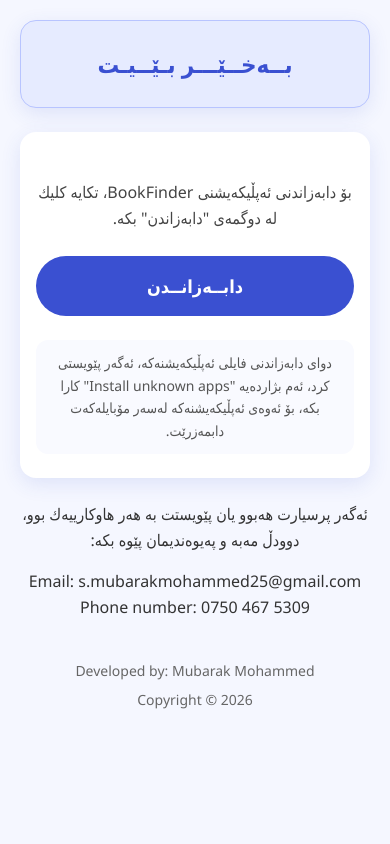
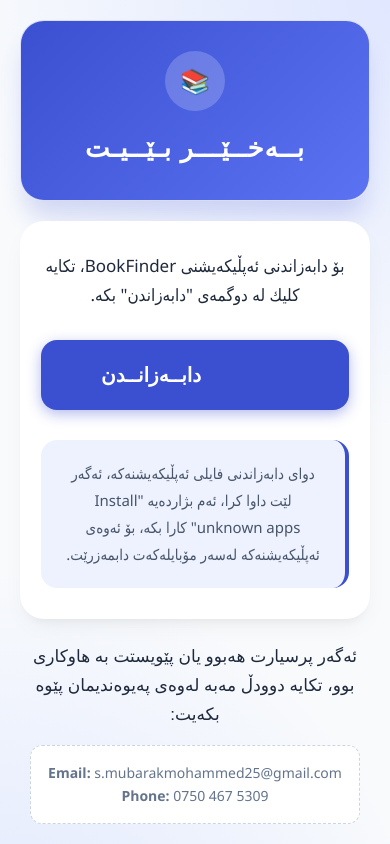
Before and after one commit to meem-platform/bookfinder, a plain HTML site: page index.html in a window 390 px wide. Shown: the top 844 px of the page. Drawn offline with Linux system fonts and the light colour scheme; a web font is replaced by a local one.

Commit message:
Add download page
Refactor styles and layout for improved design and responsiveness.

```diff
--- a/index.html
+++ b/index.html
@@ -6,6 +6,16 @@
   <title>BookFinder – Academic Book Finder</title>
   <link href="https://fonts.googleapis.com/css2?family=Unikurd+Jino&display=swap" rel="stylesheet">
   <style>
+    :root {
+      --primary-color: #3A50D1;
+      --primary-hover: #2a3db5;
+      --bg-color: #f8fafc;
+      --card-bg: #ffffff;
+      --text-main: #1e293b;
+      --text-muted: #64748b;
+      --accent-soft: #eef2ff;
+    }
+
     * {
       margin: 0;
       padding: 0;
@@ -13,33 +23,44 @@
     }
 
     body {
-      font-family: 'Segoe UI', Tahoma, sans-serif;
-      background: #f5f7ff;
-      color: #333;
+      font-family: 'Segoe UI', Roboto, Helvetica, Arial, sans-serif;
+      background-color: var(--bg-color);
+      background-image: radial-gradient(circle at top right, #e0e7ff 0%, transparent 40%),
+                        radial-gradient(circle at bottom left, #e0e7ff 0%, transparent 40%);
+      color: var(--text-main);
+      line-height: 1.7;
+      min-height: 100vh;
+      display: flex;
+      align-items: center;
+      justify-content: center;
       padding: 20px;
-      line-height: 1.6;
     }
 
     .container {
-      max-width: 600px;
+      width: 100%;
+      max-width: 550px;
       margin: 0 auto;
     }
 
     .card {
-      background: white;
-      border-radius: 16px;
-      box-shadow: 0 6px 20px rgba(58, 80, 209, 0.12);
-      padding: 32px 24px;
+      background: var(--card-bg);
+      border-radius: 24px;
+      box-shadow: 0 10px 25px -5px rgba(0, 0, 0, 0.05), 0 8px 10px -6px rgba(0, 0, 0, 0.05);
+      padding: 40px 30px;
       margin-bottom: 24px;
+      border: 1px solid rgba(255, 255, 255, 0.8);
     }
 
-    /* Updated welcome card — clearly visible soft blue */
+    /* Welcome Card Styling */
     .welcome-card {
-      background: #e6ebff; /* More noticeable than previous */
-      border: 1px solid #b8c4ff;
+      background: linear-gradient(135deg, #3A50D1 0%, #5b72f2 100%);
+      color: white;
+      text-align: center;
+      padding: 30px;
+      margin-bottom: 20px;
+      box-shadow: 0 20px 25px -5px rgba(58, 80, 209, 0.2);
     }
 
-    /* Kurdish text styles */
     .kurdish-text {
       font-family: 'Unikurd Jino', 'Segoe UI', Tahoma, sans-serif;
       direction: rtl;
@@ -48,148 +69,167 @@
     }
 
     .welcome-card h1 {
-      font-family: 'Unikurd Jino', 'Segoe UI', Tahoma, sans-serif;
-      font-size: 28px;
-      color: #3A50D1;
-      direction: rtl;
-      text-align: center;
-      unicode-bidi: embed;
+      font-family: 'Unikurd Jino', sans-serif;
+      font-size: 32px;
+      margin: 0;
+      letter-spacing: 1px;
+    }
+
+    /* Icon Placeholder - Simple CSS Book Icon */
+    .icon-circle {
+      width: 60px;
+      height: 60px;
+      background: rgba(255, 255, 255, 0.2);
+      border-radius: 50%;
+      margin: 0 auto 15px;
+      display: flex;
+      align-items: center;
+      justify-content: center;
+      font-size: 24px;
     }
 
     .instruction {
-      font-size: 18px;
-      margin: 24px 0;
-      color: #444;
+      font-size: 19px;
+      font-weight: 500;
+      margin-bottom: 30px;
+      color: var(--text-main);
     }
 
     .button-container {
       display: flex;
       justify-content: center;
-      margin: 24px 0;
+      margin-bottom: 30px;
     }
 
     .download-btn {
       display: inline-block;
-      padding: 16px 64px;
-      background: #3A50D1;
+      padding: 18px 60px;
+      background: var(--primary-color);
       color: white;
       text-decoration: none;
-      border-radius: 50px;
-      font-size: 20px;
+      border-radius: 16px;
+      font-size: 22px;
       font-weight: bold;
-      font-family: 'Unikurd Jino', 'Segoe UI', Tahoma, sans-serif;
-      transition: background 0.3s ease;
-      text-align: center;
+      font-family: 'Unikurd Jino', sans-serif;
+      transition: all 0.3s cubic-bezier(0.4, 0, 0.2, 1);
+      box-shadow: 0 4px 14px 0 rgba(58, 80, 209, 0.39);
     }
 
     .download-btn:hover {
-      background: #2a3db5;
+      background: var(--primary-hover);
+      transform: translateY(-2px);
+      box-shadow: 0 6px 20px rgba(58, 80, 209, 0.45);
+    }
+
+    .download-btn:active {
+      transform: translateY(0);
     }
 
     .note {
-      background: #f9faff;
-      padding: 16px;
-      border-radius: 12px;
-      margin-top: 24px;
+      background: var(--accent-soft);
+      padding: 20px;
+      border-radius: 16px;
       font-size: 15px;
-      color: #555;
+      color: #475569;
+      border-right: 4px solid var(--primary-color);
+      line-height: 1.8;
+    }
+
+    /* Contact Section */
+    .contact-wrapper {
+      padding: 0 10px;
+    }
+
+    .contact-instruction {
+      font-family: 'Unikurd Jino', sans-serif;
       direction: rtl;
       text-align: center;
-      unicode-bidi: embed;
+      font-size: 17px;
+      margin-bottom: 15px;
+      color: var(--text-main);
     }
 
     .contact-section {
       text-align: center;
-      direction: ltr;
-      unicode-bidi: embed;
-      margin-top: 16px;
+      background: white;
+      padding: 15px;
+      border-radius: 12px;
+      border: 1px dashed #cbd5e1;
     }
 
-    .contact-instruction {
-      font-family: 'Unikurd Jino', 'Segoe UI', Tahoma, sans-serif;
-      direction: rtl;
-      text-align: center;
-      unicode-bidi: embed;
-      font-size: 18px;
-      margin-bottom: 12px;
-      color: #333;
+    .contact-section p {
+      font-size: 14px;
+      color: var(--text-muted);
+      margin: 0;
     }
 
+    /* Footer */
     .footer {
-      margin-top: 48px; /* 3–4 lines of space above "Developed by" */
-      font-size: 14px;
-      color: #666;
+      margin-top: 60px;
+      padding-bottom: 20px;
+      font-size: 13px;
+      color: var(--text-muted);
       text-align: center;
-      direction: ltr;
-      unicode-bidi: embed;
-      line-height: 1.6;
+      border-top: 1px solid #e2e8f0;
+      padding-top: 20px;
     }
 
     .footer p {
-      margin: 6px 0;
+      margin: 4px 0;
+      text-transform: uppercase;
+      letter-spacing: 0.5px;
     }
 
+    /* Mobile Adjustments */
     @media (max-width: 480px) {
       .card {
-        padding: 24px 16px;
+        padding: 30px 20px;
       }
 
       .welcome-card h1 {
-        font-size: 24px;
+        font-size: 26px;
       }
 
-      .instruction,
-      .contact-instruction {
-        font-size: 16px;
+      .instruction {
+        font-size: 17px;
       }
 
       .download-btn {
         width: 100%;
-        padding: 16px;
-        font-size: 18px;
-        border-radius: 50px;
-      }
-
-      .note {
-        font-size: 14px;
-        padding: 12px;
-      }
-
-      .footer {
-        margin-top: 40px;
+        font-size: 20px;
       }
     }
   </style>
 </head>
 <body>
   <div class="container">
-    <!-- Welcome Card -->
     <div class="card welcome-card">
+      <div class="icon-circle">📚</div>
       <h1 class="kurdish-text">بــەخــێـــر بـێــیـت</h1>
     </div>
 
-    <!-- Main Content Card -->
     <div class="card">
       <div class="kurdish-text instruction">بۆ دابەزاندنی ئەپڵیکەیشنی BookFinder، تکایە کلیك لە دوگمەی "دابەزاندن" بکە.</div>
 
       <div class="button-container">
-        <a href="https://drive.google.com/uc?export=download&id=1JHEg6MDppQQu-_w1m-QWjLCLMgp0rHyI" class="download-btn">دابــەزانــدن</a>
+        <a href="https://drive.google.com/file/d/1EWmers5G-_2zqjSGnS9Ipf8DyFdS09b_/view?usp=sharing" class="download-btn">دابــەزانــدن</a>
       </div>
 
       <div class="kurdish-text note">
-        دوای دابەزاندنی فایلی ئەپڵیکەیشنەکە، ئەگەر پێویستی کرد، ئەم بژاردەیە "Install unknown apps" کارا بکە، بۆ ئەوەی ئەپڵیکەیشنەکە لەسەر مۆبایلەکەت دابمەزرێت.
+        دوای دابەزاندنی فایلی ئەپڵیکەیشنەکە، ئەگەر لێت داوا کرا، ئەم بژاردەیە "Install unknown apps" کارا بکە، بۆ ئەوەی ئەپڵیکەیشنەکە لەسەر مۆبایلەکەت دابمەزرێت.
       </div>
     </div>
 
-    <!-- Contact section: Kurdish instruction + contact details together -->
-    <div class="contact-instruction">
-      ئەگەر پرسیارت هەبوو یان پێویستت بە هەر هاوکارییەك بوو، دوودڵ مەبە و پەیوەندیمان پێوە بکە:
-    </div>
-    <div class="contact-section">
-      <p>Email: s.mubarakmohammed25@gmail.com<br>Phone number: 0750 467 5309</p>
+    <div class="contact-wrapper">
+        <div class="contact-instruction">
+          ئەگەر پرسیارت هەبوو یان پێویستت بە هاوکاری بوو، تکایە دوودڵ مەبە لەوەی پەیوەندیمان پێوە بکەیت:
+        </div>
+        <div class="contact-section">
+          <p><strong>Email:</strong> s.mubarakmohammed25@gmail.com</p>
+          <p><strong>Phone:</strong> 0750 467 5309</p>
+        </div>
     </div>
 
-    <!-- Footer: only "Developed by" and copyright, spaced down -->
     <div class="footer">
       <p>Developed by: Mubarak Mohammed</p>
       <p>Copyright © 2026</p>
```
